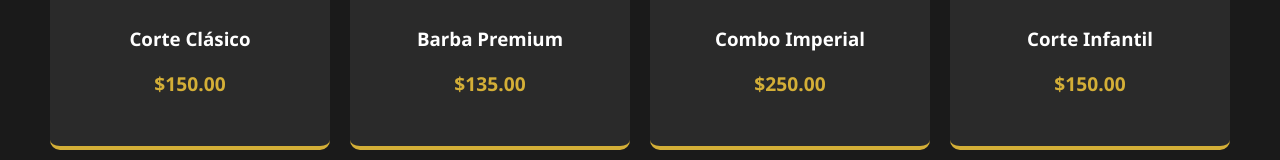
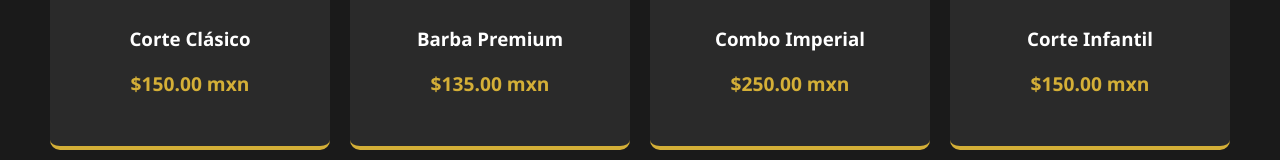
Before and after one commit to Andreydex/barbers-web, a Next.js app: page / in a window 1280 px wide. Shown: the part 729-889 px from the top of the page. Built offline with nearby package versions, Linux system fonts and the light colour scheme.

Commit message:
Realice cambios al tipo de moneda

```diff
--- a/src/app/page.tsx
+++ b/src/app/page.tsx
@@ -4,10 +4,10 @@ import ServiceCard from './components/ServiceCard';
 
 export default function Home() {
   const servicios = [
-    { id: 1, nombre: "Corte Clásico", precio: "$150.00" },
-    { id: 2, nombre: "Barba Premium", precio: "$135.00" },
-    { id: 3, nombre: "Combo Imperial", precio: "$250.00" },
-    { id: 4, nombre: "Corte Infantil", precio: "$150.00" }
+    { id: 1, nombre: "Corte Clásico", precio: "$150.00 mxn" },
+    { id: 2, nombre: "Barba Premium", precio: "$135.00 mxn" },
+    { id: 3, nombre: "Combo Imperial", precio: "$250.00 mxn" },
+    { id: 4, nombre: "Corte Infantil", precio: "$150.00 mxn" }
   ];
 
   const handleWhatsApp = () => {
```
